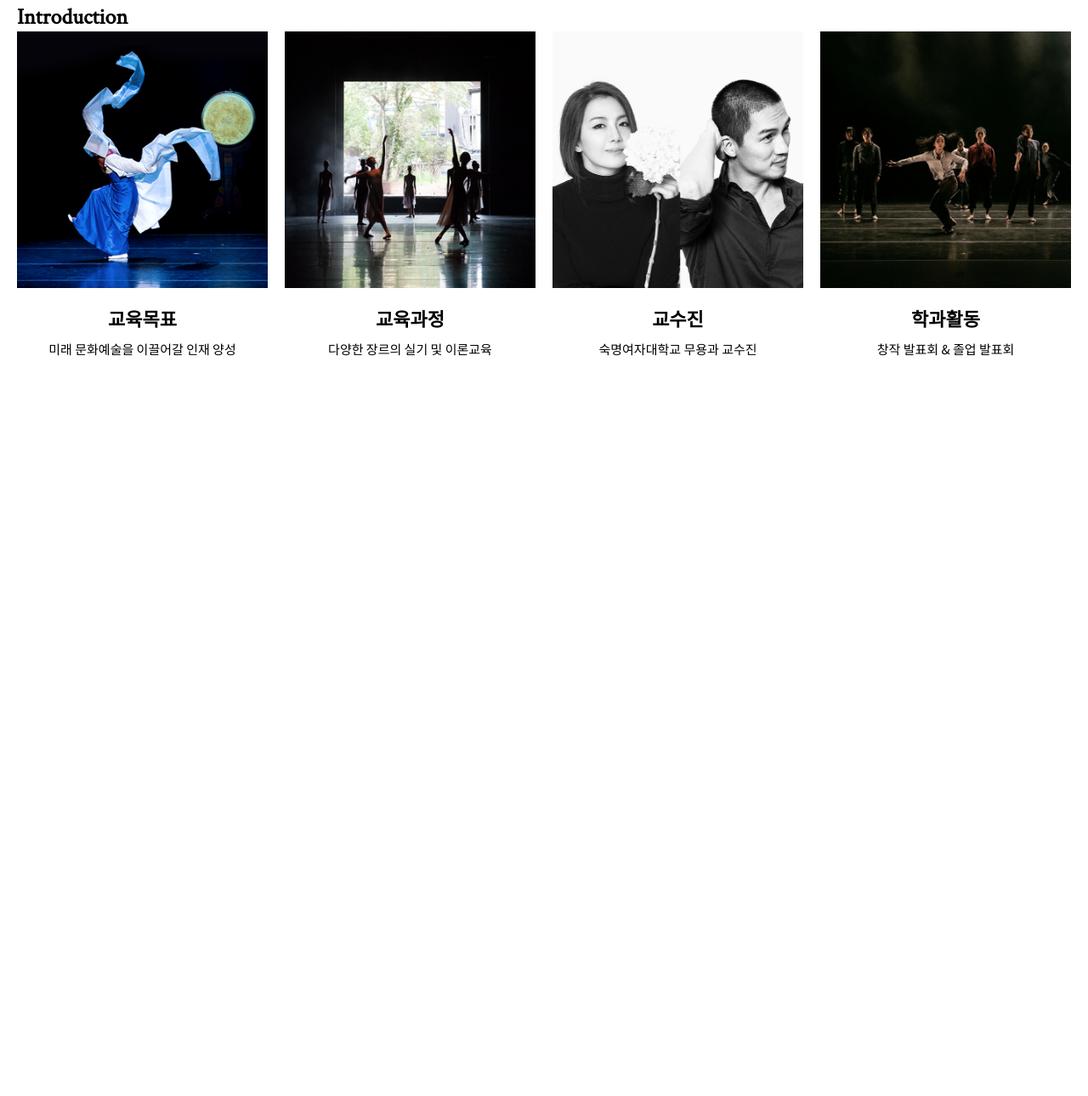
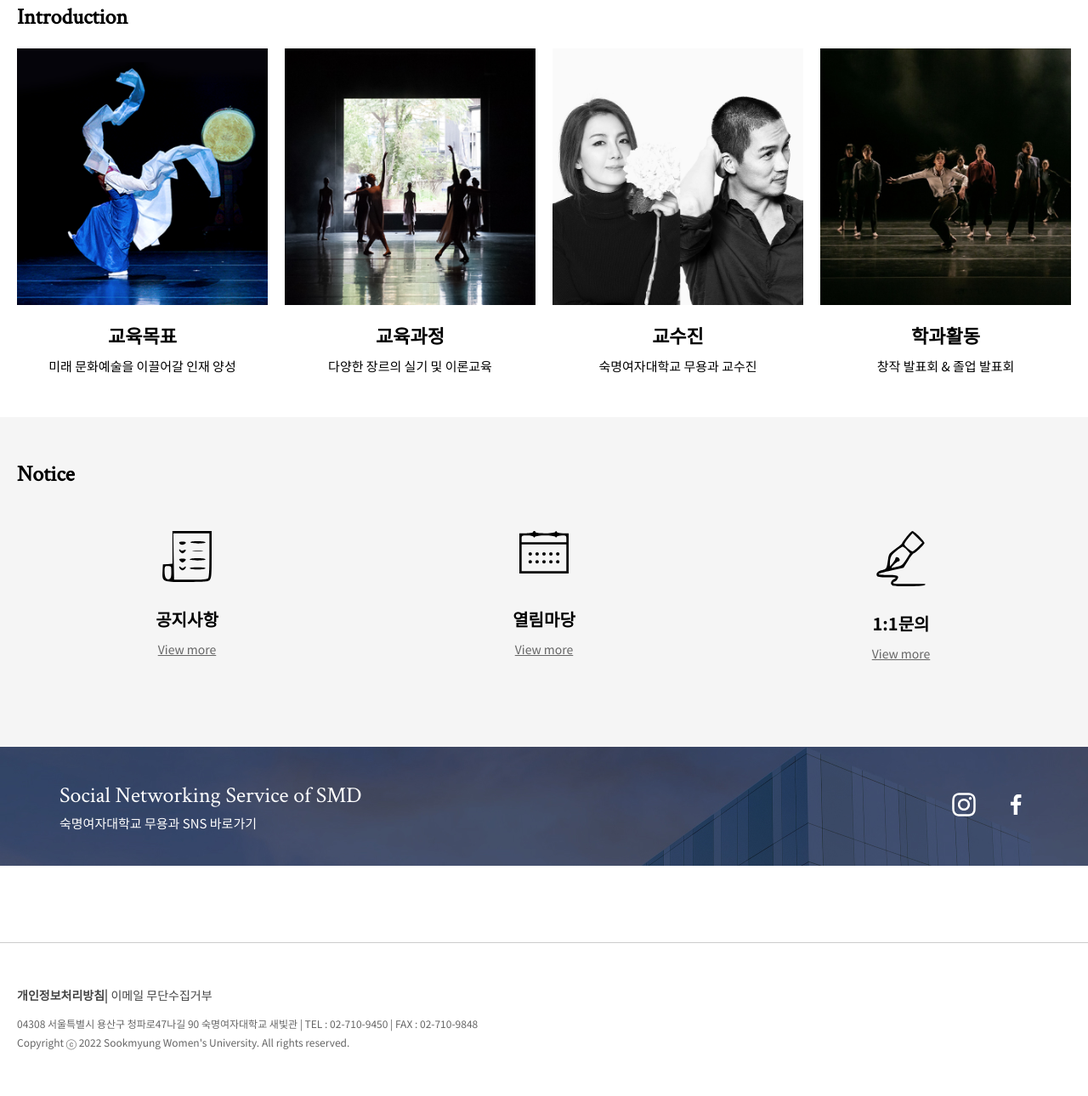
Before and after one commit to baboda212/smd, a plain HTML site: page index.html in a window 1280 px wide. Shown: the part 607-1897 px from the top of the page at 85% size. Before the commit the page ends 1078 px from the top, so only its background shows below. Drawn offline with nearby package versions, Linux system fonts and the light colour scheme.

Commit message:
2022.11.07 메인메뉴
notice 및 footer완성

```diff
--- a/css/style.css
+++ b/css/style.css
@@ -131,12 +131,13 @@ a{
 }
 #intro .intro-list > li{
     /* outline: 1px solid red; */
+    /* (너비(100%) - 칼럼여백의 합(col수 - 1)) / 칼럼수 */
     width: calc((100% - 60px) / 4);
 }
 #intro .intro-list > li img{
     width: 100%;
 }
-#intro .intro-list h1{
+#intro h1{
     margin-bottom: 20px;
 }
 #intro .intro-list h2{
@@ -144,3 +145,99 @@ a{
     margin-top: 15px;
     margin-bottom: 10px;
 }
+
+/* notice */
+#notice{
+    background-color: var(--bg-color-light);
+}
+#notice .container{
+    padding: 50px 20px;
+    /* outline: 1px solid red; */
+}
+#notice .icon-list{
+    display: flex;
+    justify-content:space-between;
+    text-align: center;
+    /* width: 100%; */
+    /* outline: 1px solid red;  */
+}
+#notice .icon-list > li{
+     /* outline: 1px solid red;   */
+    /* (너비(100%) - 칼럼여백의 합(col수 - 1)) / 칼럼수 */
+    width: calc((100% - 40px) / 3);
+    padding: 50px;
+    padding-bottom: 50px;
+}
+#notice .icon-list a{
+    text-decoration: underline;
+}
+.btn-more{
+    font-size: 14px;
+    color: #666;
+}
+#notice .icon-list :nth-child(2) img{
+    margin-bottom: 10px;
+}
+#notice .icon-list > li .icon-group h3{
+    margin-top: 25px;
+    margin-bottom: 10px;
+}
+
+/* 썜파일
+#notice .container {
+  padding: 50px 20px;
+  outline: 1px solid #000;
+}
+
+#notice .icons-list {
+  display: flex;
+  justify-content: space-between;
+  text-align: center;
+}
+
+#notice .icons-list > li {
+  outline: 2px solid red;
+  width: calc((100% - 40px) / 3);
+  padding-top: 50px;
+  padding-bottom: 50px;
+} */
+
+/* sns banner */
+#sns-banner .container{
+    background-image: url(../images/banner-bg.jpg);
+    color: #fff;
+    padding: 40px 70px;
+    height: 140px;
+    display: flex;
+    justify-content: space-between;
+    align-items: center;
+}
+#sns-banner .container h1{
+    margin-bottom: 5px;
+    font-weight: 400;
+}
+#sns-banner .sns-icon-group a{
+    margin-left: 28px;
+}
+
+/* footer */
+#main-footer{
+    border-top: 1px solid rgba(0, 0, 0, 0.2);
+    margin-top: 90px;
+}
+#main-footer .container{
+    padding: 50px 20px;
+}
+#main-footer .footer-menu{
+    margin-bottom: 15px;
+}
+#main-footer .footer-menu a{
+    font-size: 14px;
+    color: #444;
+}
+#main-footer address, .copy{
+    font-size: 12px;
+    font-style: normal;
+    color: #666;
+    margin-bottom: 5px;
+}
--- a/index.html
+++ b/index.html
@@ -104,5 +104,65 @@
             </ul>
         </div><!-- container -->
     </section>
+    <!-- notice -->
+    <section id="notice">
+        <div class="container">
+            <h1>Notice</h1>
+            <ul class="icon-list">
+                <li>
+                    <div class="icon-group">
+                        <img src="./images/mc05_01.svg" alt="공지사항">
+                        <h3>공지사항</h3>
+                        <a href="#" class="btn-more">View more</a>
+                    </div>
+                </li>
+                <li>
+                    <div class="icon-group">
+                        <img src="./images/mc05_02.svg" alt="열림마당">
+                        <h3>열림마당</h3>
+                        <a href="#" class="btn-more">View more</a>
+                    </div>
+                </li>
+                <li>
+                    <div class="icon-group">
+                        <img src="./images/mc05_03.svg" alt="1:1문의">
+                        <h3>1:1문의</h3>
+                        <a href="#" class="btn-more">View more</a>
+                    </div>
+                </li>
+            </ul>
+        </div>
+    </section>
+    <!-- SNS배너 -->
+    <section id="sns-banner">
+        <div class="container">
+            <div class="banner-title">
+                <h1>Social Networking Service of SMD</h1>
+                <p>숙명여자대학교 무용과 SNS 바로가기</p>
+            </div>
+            <div class="sns-icon-group">
+                <a href="#">
+                    <img src="./images/instagram.svg" alt="인스타그램">
+                </a>
+                <a href="#">
+                    <img src="./images/facebook.svg" alt="페이스북">
+                </a>
+            </div>
+        </div>
+    </section>
+    <footer id="main-footer">
+        <div class="container">
+            <div class="footer-group">
+                <div class="footer-menu">
+                    <a href="#"><strong>개인정보처리방침</strong></a><span>|</span>
+                    <a href="#">이메일 무단수집거부</a>
+                </div>
+                <address>
+                    04308 서울특별시 용산구 청파로47나길 90 숙명여자대학교 새빛관  | TEL : 02-710-9450  |  FAX : 02-710-9848
+                </address>
+                <p class="copy">Copyright ⓒ 2022 Sookmyung Women's University. All rights reserved.</p>
+            </div>
+        </div><!-- container -->
+    </footer>
 </body>
 </html>
```
